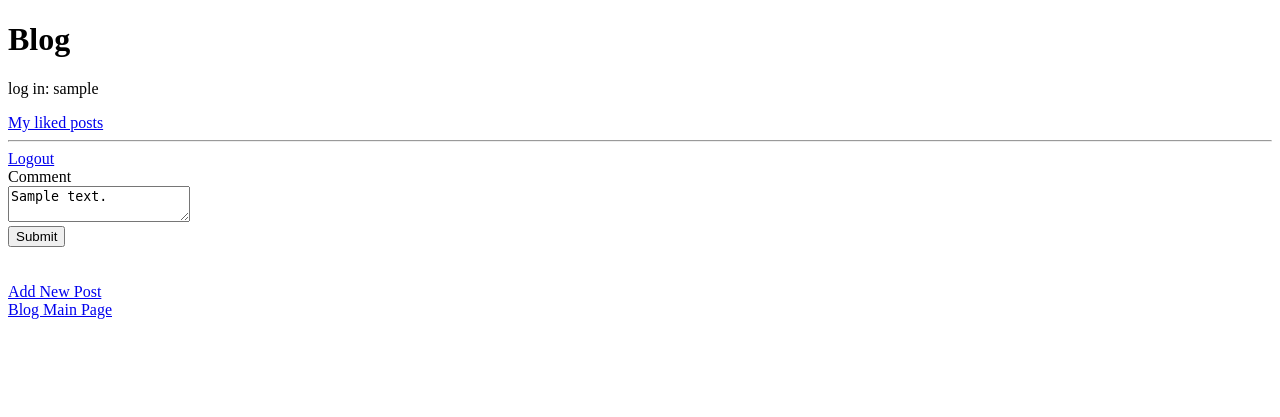
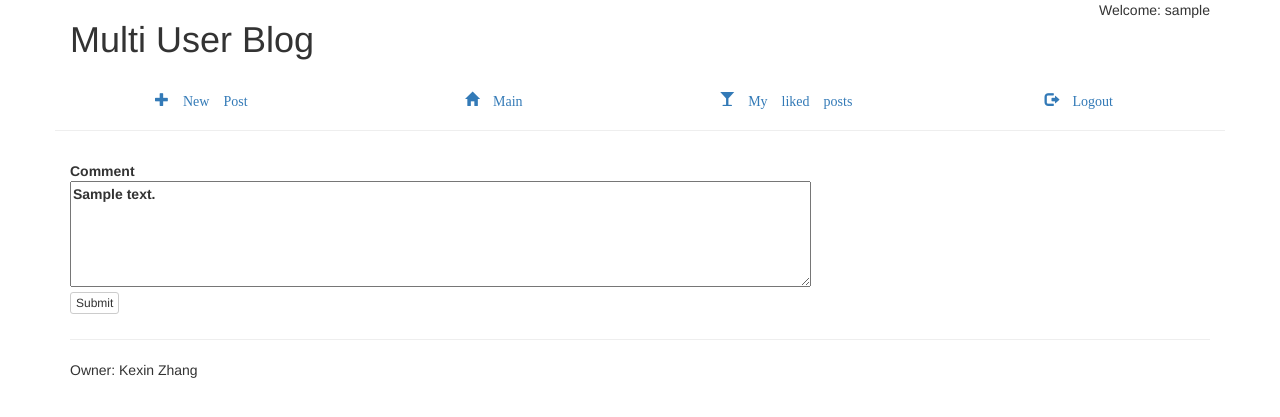
Before and after one commit to kxzh/multi-user-blog, a Python web app: template templates/permalink.html in a window 1280 px wide. Shown: the top 417 px of the page. Run offline with Jinja, Linux system fonts and the light colour scheme; the template is opened without the code that fills it: most values are stand-ins (such as "Sample title", 1, 10 or a date in 2020); some libraries are stand-ins or nearby versions.

Commit message:
Design UI. Add style. Fix bugs.

```diff
--- a/app.yaml
+++ b/app.yaml
@@ -9,6 +9,9 @@ handlers:
   static_files: favicon.ico
   upload: favicon\.ico
 
+- url: /css
+  static_dir: css
+
 - url: .*
   script: main.app
 
--- a/templates/base.html
+++ b/templates/base.html
@@ -2,48 +2,75 @@
 
 <html>
     <head>
-        <title>Blog</title>
+        <title>Multi User Blog</title>
+        <meta charset="utf-8">
+        <meta name="viewport" content="width=device-width, initial-scale=1">
+        <meta name="description" content="Full Stack Web Developer Porfolio">
+
+        <!-- <link rel="stylesheet" href='https://fonts.googleapis.com/css?family=Lato'> -->
+        <link rel="stylesheet" href="http://maxcdn.bootstrapcdn.com/bootstrap/3.3.7/css/bootstrap.min.css">
+        <link rel="stylesheet" href="/css/style.css">
+        <script src="https://ajax.googleapis.com/ajax/libs/jquery/1.12.4/jquery.min.js"></script>
+        <script src="http://maxcdn.bootstrapcdn.com/bootstrap/3.3.7/js/bootstrap.min.js"></script>
     </head>
 
-    <style>
-    .comment {
-        font-size: 70%;
-        margin-left:50px;
-    }
-    #outer {
-        margin: 0 auto; /*center*/
-        width:200px;
-        background-color:red; /*just to display the example*/
-    }
 
-    #inner {
-        /*move the whole container 50px to the left side*/
-        margin-left:-50px;
-        margin-right:50px;
-        /*or move the whole container 50px to the right side*/
-        /*
-        margin-left:50px;
-        margin-right:-50px;
-        */
-    }
-</style>
+<body>
+    <div class="container">
+
+        <header>
+            <section class="row row-eq-height">
+                <section class="col-md-8 text-left">
+                    <h1>Multi User Blog</h1>
+                </section>
+                <section class="welcome col-md-4 text-right">
+                    <p >Welcome: {{username}}</p>
+                </section>
+            </section>
+            <br />
+            <section class="row row-eq-height text-center">
+                <section class="col-md-3">
+                    <a href="/newpost" class="main-title glyphicon glyphicon-plus"> New Post </a>
+                </section>
+                <section class="col-md-3">
+                    <a href="/welcome" class="main-title glyphicon glyphicon-home"> Main </a>
+                </section>
+                <section class="col-md-3">
+                    <a href="/liked/{{username}}" class="header-button glyphicon glyphicon-glass"> My liked posts </a>
+                </section>
+                <section class="col-md-3">
+                    <a href="/logout" class="logout glyphicon glyphicon-log-out"> Logout </a>
+                </section>
+            </section>
+
+            <div class="row">
+                <hr class='base' />
+            </div>
+
+        </header>
+
+        <div >
+            <p class="warning">
+                {{message}}
+            </p>
+        </div>
 
 
-    <body>
-        <h1>Blog</h1>
-        <p>log in: {{username}}</p>
-        <a href="/liked/{{username}}" class="header-button"> My liked posts </a>
-        <hr>
-        <a href="/logout" class="logout"> Logout </a>
-        <br>
-        <div id="content">
+        <section id="content">
             {% block content %}
             {% endblock %}
+        </section>
+
+
+        <div class="row">
+        <footer class="col-md-12">
+            <hr class='base' />
+            <p> Owner: Kexin Zhang </p>
+        </footer>
         </div>
-        <br /><br />
-        <a href="/newpost" class="main-title"> Add New Post </a>
-        <br>
-        <a href="/welcome" class="main-title"> Blog Main Page </a>
-    </body>
+
+    </div>
+
+</body>
 
 </html>
--- a/templates/permalink.html
+++ b/templates/permalink.html
@@ -1,24 +1,21 @@
 {% extends 'base.html' %}
 
 {% block content %}
+
     {{post.render() | safe}}
-    <label>
-        <!-- <input type="submit" name="like_button" value="like"> -->
-        <div class="like_message">{{message}}</div>
-    </label>
 
-    {% if is_author: %}
-        <a href= {{'/deletepost/' + post.key().id()|string}}  class="delete"> Delete </a>
-        <br />
-        <a href= {{'/editpost/' + post.key().id()|string}}  class="edit"> Edit </a>
-    {% endif %}
+    <section class='row'>
+        <div class='col-md-12'>
+            <form method="post">
+                <label>
+                    <div>Comment</div>
+                    <textarea rows="5" cols="80" name="comment">{{comment}}</textarea>
+                    <br />
+                    <input class="enter-button btn btn-default btn-xs" type="submit" name="comment_button">
+                </label>
+            </form>
+        </div>
+    </section>
 
-    <form method="post">
-        <label>
-            <div>Comment</div>
-            <textarea name="comment">{{comment}}</textarea>
-            <br />
-            <input type="submit" name="comment_button">
-        </label>
-    </form>
+
 {% endblock %}
--- a/templates/signup.html
+++ b/templates/signup.html
@@ -60,7 +60,7 @@
 
             <input type="submit">
         </form>
-        <a href="/login" class="login"> Login </a>
+        <a href="/login" class="login glyphicon glyphicon-log-in"> Login </a>
     </body>
 
 </html>
```
Also changed, not shown: main.py (+53 -21 lines), templates/front.html (+11 -5 lines), templates/post.html (+69 -40 lines).
